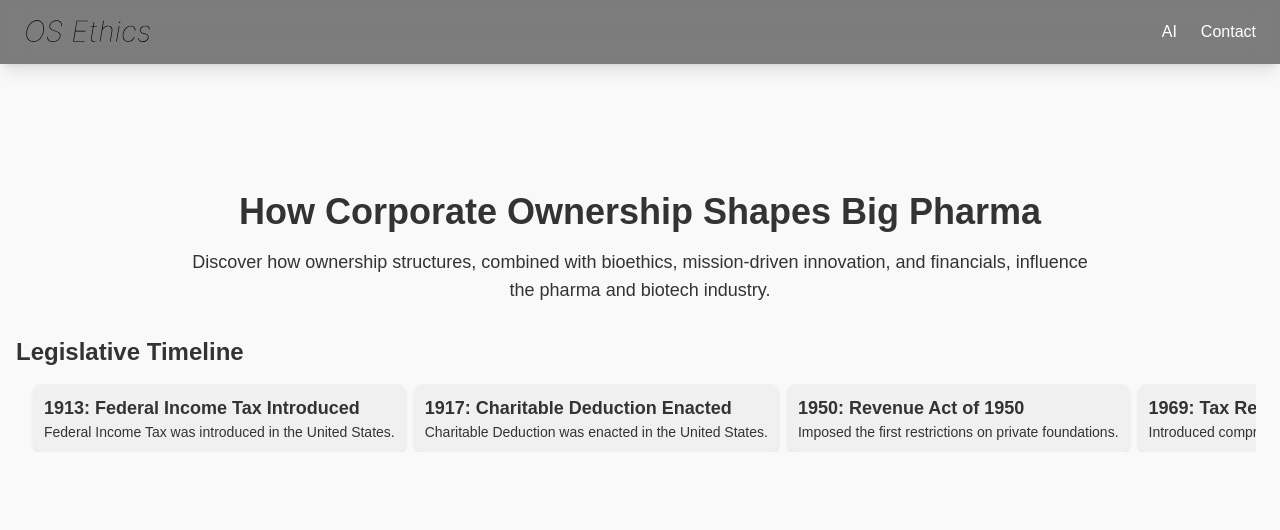
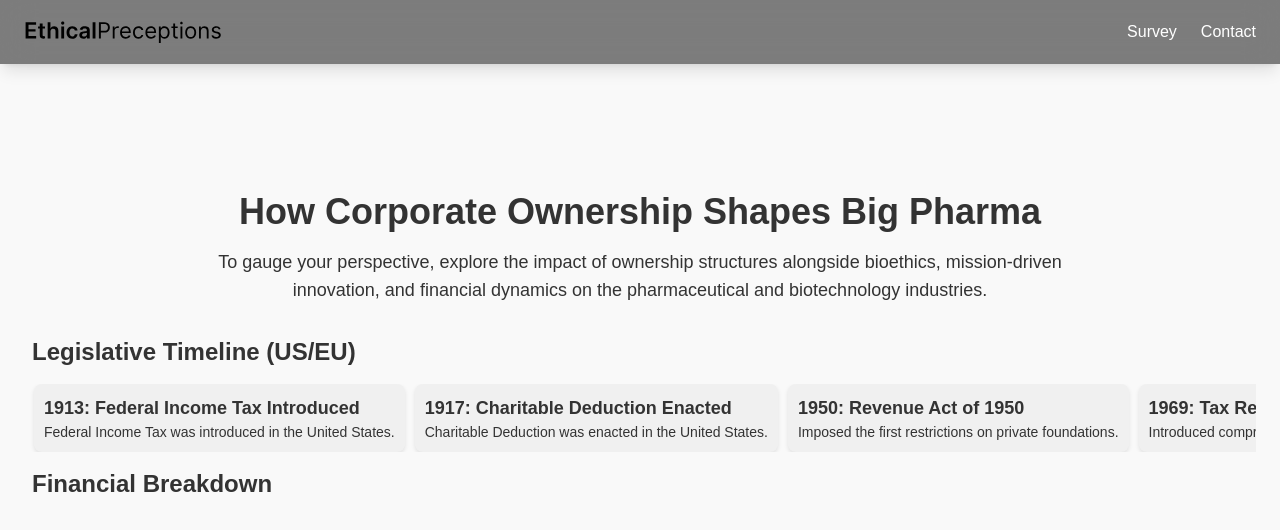
Before and after one commit to tkpepper15/applied-ethics, a Next.js app: page / in a window 1280 px wide. Shown: the top 530 px of the page. Built offline with nearby package versions, Linux system fonts and the light colour scheme.

Commit message:
Commit message

```diff
--- a/app/global.css
+++ b/app/global.css
@@ -65,12 +65,12 @@
   background-color: rgba(0, 0, 0, 0.5); /* Dark background for links */
   color: #fff; /* White text color */
   text-decoration: none;
-  border: 2px solid #9ad962; /* Accent color for border */
+  border: 2px solid blue; /* Accent color for border */
   transition: background-color 0.3s ease;
 }
 
 .custom-link:hover {
-  background-color: #9ad962; /* Accent color on hover */
+  background-color: blue; /* Accent color on hover */
 }
 
 /* Grid */
--- a/app/navbar.tsx
+++ b/app/navbar.tsx
@@ -23,7 +23,7 @@
       <div className="flex items-center space-x-6">
         {/* Desktop Navigation */}
         <nav className="hidden md:flex items-center space-x-6">
-          <a href="/ai" className="text-white hover:text-green-500">AI</a>
+          <a href="/survey" className="text-white hover:text-green-500">Survey</a>
           <a href="/contact" className="text-white hover:text-green-500">Contact</a>
         </nav>
 
@@ -46,7 +46,7 @@
       {/* Mobile Menu */}
       <div className={`md:hidden fixed top-16 left-0 w-full h-screen bg-black bg-opacity-50 backdrop-blur-lg shadow-lg py-4 px-6 ${isOpen ? 'block' : 'hidden'}`}>
         <nav className="space-y-4">
-          <a href="/ai" className="block text-white hover:text-green-500">AI</a>
+          <a href="/survey" className="block text-white hover:text-green-500">Survey</a>
           <a href="/contact" className="block text-white hover:text-green-500">Contact</a>
         </nav>
       </div>
--- a/app/page.tsx
+++ b/app/page.tsx
@@ -24,10 +24,10 @@
         <section className="text-center max-w-4xl mx-auto mb-8">
           <h1 className="mb-4 text-4xl font-bold">How Corporate Ownership Shapes Big Pharma</h1>
           <p className="text-lg">
-            Discover how ownership structures, combined with bioethics, mission-driven innovation, and financials, influence the pharma and biotech industry.
+            To gauge your perspective, explore the impact of ownership structures alongside bioethics, mission-driven innovation, and financial dynamics on the pharmaceutical and biotechnology industries.
           </p>
         </section>
-        <h1 className="mb-4 text-2xl font-bold">Legislative Timeline</h1>
+        <h1 className="ml-4 mb-4 text-2xl font-bold">Legislative Timeline (US/EU)</h1>
         <div className="timeline-container">
           <div id="timeline" className="timeline flex">
             {items.map(item => (
@@ -35,6 +35,7 @@
             ))}
           </div>
         </div>
+        <h1 className="ml-4 mt-4 mb-4 text-2xl font-bold">Financial Breakdown</h1>
       </main>
     </div>
   );
```
Also changed, not shown: app/survey/page.tsx (renamed from app/ai/page.tsx), public/logo.svg.
